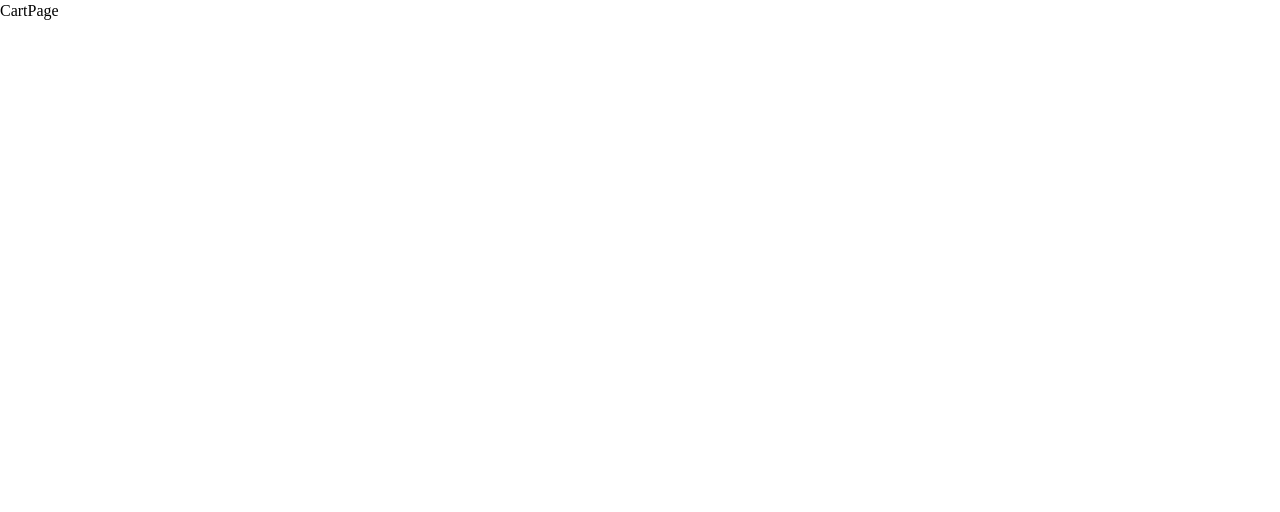
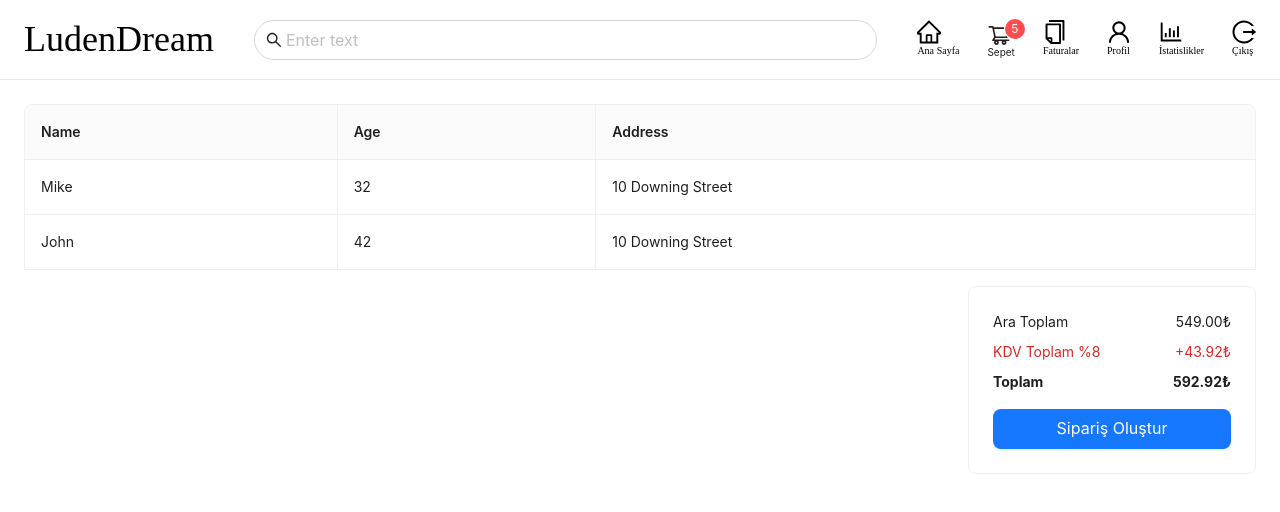
Before and after one commit to mstfay/POS_Application, a React (Create React App) app in the folder client/: page /cart in a window 1280 px wide. Shown: the top 512 px of the page. Built offline with nearby package versions, Linux system fonts and the light colour scheme.

Commit message:
Completed CartBill page

```diff
--- /dev/null
+++ b/client/src/components/Cart/CreateBill.jsx
@@ -0,0 +1,75 @@
+import { Button, Card, Form, Input, Modal, Select } from "antd";
+import React from "react";
+
+const CreateBill = ({ isModalOpen, setIsModalOpen }) => {
+  const onFinish = (values) => {
+    console.log("Received values of form: ", values);
+  };
+  return (
+    <Modal
+      title="Fatura Oluştur"
+      open={isModalOpen}
+      footer={false}
+      onCancel={() => setIsModalOpen(false)}
+    >
+      <Form layout={"vertical"} onFinish={onFinish}>
+        <Form.Item
+          label="Müşteri Adı"
+          name={"customerName"}
+          rules={[
+            { required: true, message: "Müşteri Adı alanı boş geçilemez" },
+          ]}
+        >
+          <Input placeholder="Müşteri Adı Giriniz" />
+        </Form.Item>
+        <Form.Item
+          label="Telefon Numarası"
+          name={"phoneNumber"}
+          rules={[
+            { required: true, message: "Telefon Numarası alanı boş geçilemez" },
+          ]}
+        >
+          <Input placeholder="Telefon Numarası Giriniz" maxLength={11} />
+        </Form.Item>
+        <Form.Item
+          label="Ödeme Yöntemi"
+          name={"paymentMethod"}
+          rules={[
+            { required: true, message: "Ödeme Yöntemi alanı boş geçilemez" },
+          ]}
+        >
+          <Select placeholder="Ödeme Yöntemi Seçiniz">
+            <Select.Option value="Nakit">Nakit</Select.Option>
+            <Select.Option value="Kredi Kartı">Kredi Kartı</Select.Option>
+          </Select>
+        </Form.Item>
+        <Card>
+          <div className="flex justify-between">
+            <span>Ara Toplam</span>
+            <span>549.00₺</span>
+          </div>
+          <div className="flex justify-between text-red-600 my-2">
+            <span>KDV Toplam %8</span>
+            <span>+43.92₺</span>
+          </div>
+          <div className="flex justify-between font-bold">
+            <span>Toplam</span>
+            <span>592.92₺</span>
+          </div>
+          <div className="flex justify-end">
+            <Button
+              type="primary"
+              className="mt-4 bg-blue-500"
+              onClick={() => setIsModalOpen(true)}
+              htmlType="submit"
+            >
+              Sipariş Oluştur
+            </Button>
+          </div>
+        </Card>
+      </Form>
+    </Modal>
+  );
+};
+
+export default CreateBill;
--- a/client/src/index.css
+++ b/client/src/index.css
@@ -3,6 +3,10 @@
 @tailwind utilities;
 
 @import url('https://fonts.googleapis.com/css2?family=Neuton&family=Noto+Serif+Hebrew&display=swap');
+
+.ant-btn-primary{
+  background-color: #1677ff;
+}
 
 @media (min-width: 768px) {
   body {
--- a/client/src/pages/CartPage.jsx
+++ b/client/src/pages/CartPage.jsx
@@ -1,9 +1,82 @@
-import React from 'react'
+import React, { useState } from "react";
+import Header from "../components/Header/Header";
+import { Button, Card, Table } from "antd";
+import CreateBill from "../components/Cart/CreateBill";
 
 function CartPage() {
+  const [isModalOpen, setIsModalOpen] = useState(false);
+
+  const dataSource = [
+    {
+      key: "1",
+      name: "Mike",
+      age: 32,
+      address: "10 Downing Street",
+    },
+    {
+      key: "2",
+      name: "John",
+      age: 42,
+      address: "10 Downing Street",
+    },
+  ];
+
+  const columns = [
+    {
+      title: "Name",
+      dataIndex: "name",
+      key: "name",
+    },
+    {
+      title: "Age",
+      dataIndex: "age",
+      key: "age",
+    },
+    {
+      title: "Address",
+      dataIndex: "address",
+      key: "address",
+    },
+  ];
+
   return (
-    <div>CartPage</div>
-  )
+    <React.Fragment>
+      <Header />
+      <div className="px-6">
+        <Table
+          dataSource={dataSource}
+          columns={columns}
+          bordered
+          pagination={false}
+        />
+        <div className="cart-total flex justify-end mt-4">
+          <Card className="w-72">
+            <div className="flex justify-between">
+              <span>Ara Toplam</span>
+              <span>549.00₺</span>
+            </div>
+            <div className="flex justify-between text-red-600 my-2">
+              <span>KDV Toplam %8</span>
+              <span>+43.92₺</span>
+            </div>
+            <div className="flex justify-between font-bold">
+              <span>Toplam</span>
+              <span>592.92₺</span>
+            </div>
+            <Button
+              type="primary"
+              size="large"
+              className="mt-4 w-full bg-blue-500"
+              onClick={() => setIsModalOpen(true)}
+            >
+              Sipariş Oluştur
+            </Button>
+          </Card>
+        </div>
+      </div>
+      <CreateBill isModalOpen={isModalOpen} setIsModalOpen={setIsModalOpen}/>
+    </React.Fragment>
+  );
 }
 
-export default CartPage
+export default CartPage;
```
